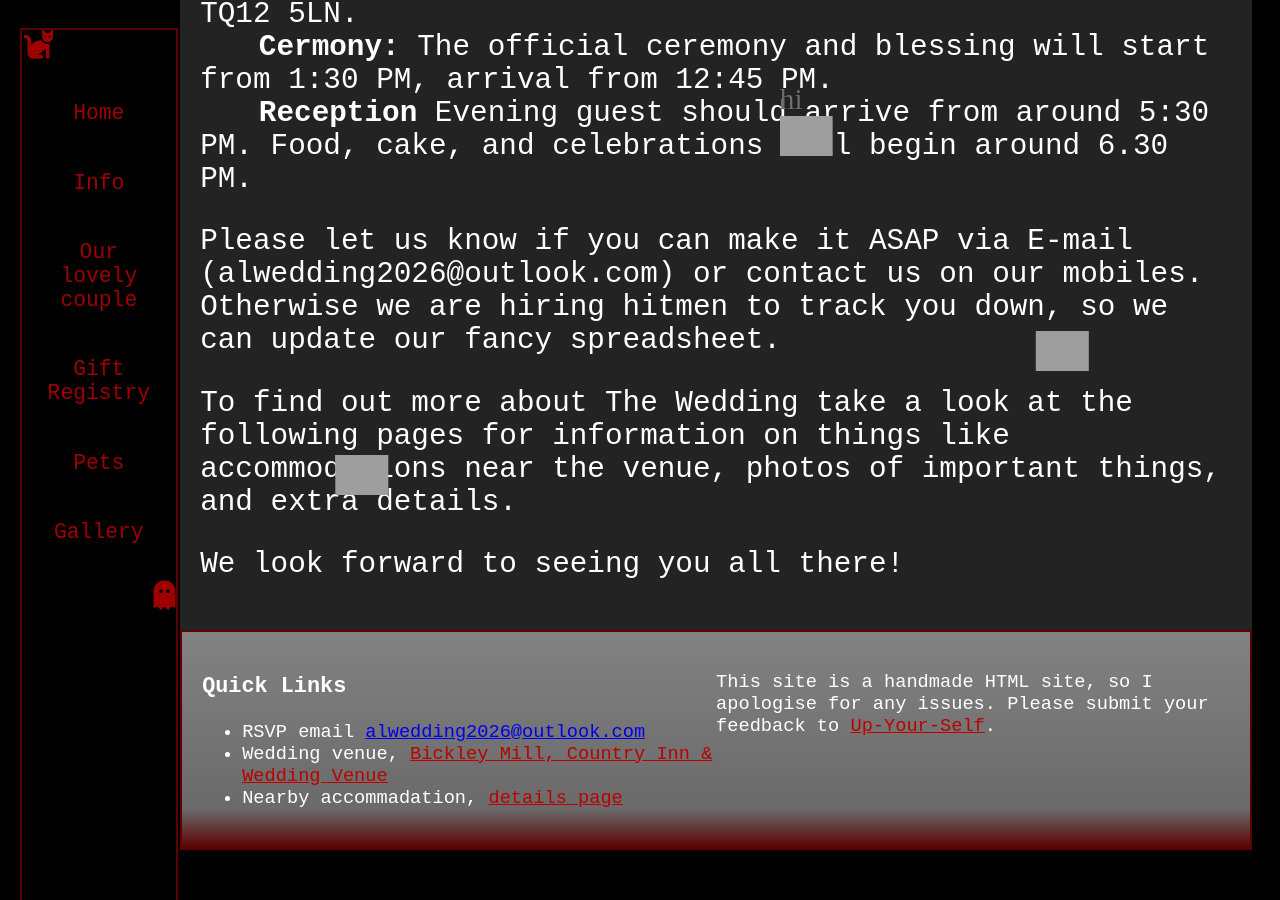
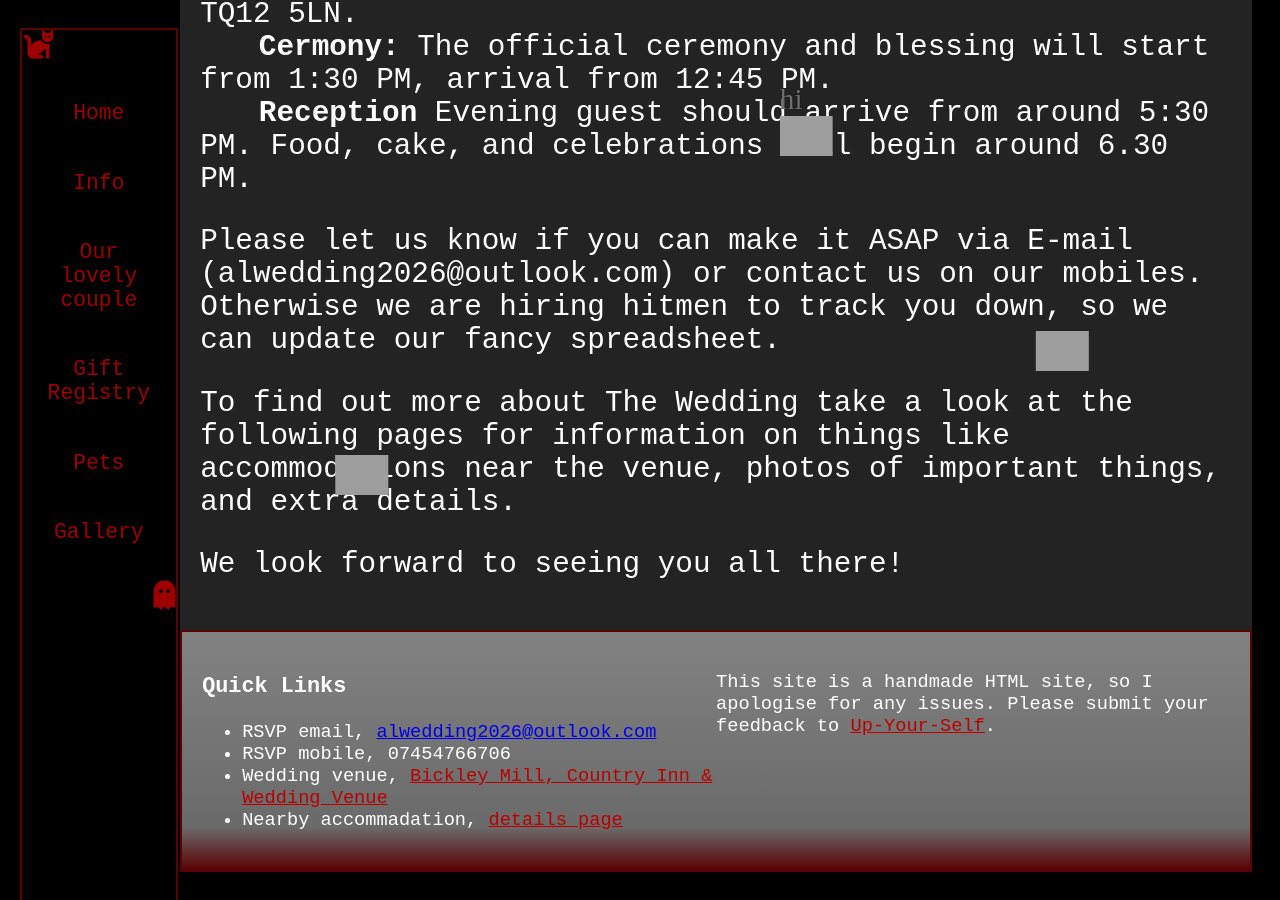
Before and after one commit to LewisSDAFNI/ALWedding2026, a Jekyll site: the page built from docs/index.md, in a window 1280 px wide and 900 px high, scrolled down 671 px. Built offline with Jekyll 4.4.1, drawn with Linux system fonts in a browser that asks for light colours; nearby versions of some CDN libraries; grey boxes are pictures that could not be loaded.

Commit message:
Add RSVP mobile contact to footer

```diff
--- a/docs/_includes/footer.html
+++ b/docs/_includes/footer.html
@@ -2,9 +2,10 @@
     <div class="column">
         <h3>Quick Links</h3>
         <ul list-style-type: none>
-            <li>RSVP email <a
+            <li>RSVP email, <a
                     href="mailto:alwedding2026@outlook.com? subject=Annette%20and%20Lewis%2Cs%20Wedding&body=I%20would%20like%20to%20attend%20for%20the%20ceremony%2Fevening%2Ffull%20day.">alwedding2026@outlook.com</a>
             </li>
+            <li> RSVP mobile, 07454766706</li>
             <li>Wedding venue, <a class="ex1" href="https://www.bickleymill.co.uk/"> Bickley Mill, Country Inn & Wedding
                     Venue </a></li>
             <li>Nearby accommadation, <a class="ex1" href="https://alwedding2026.co.uk/info/"> details page </a></li>
```
